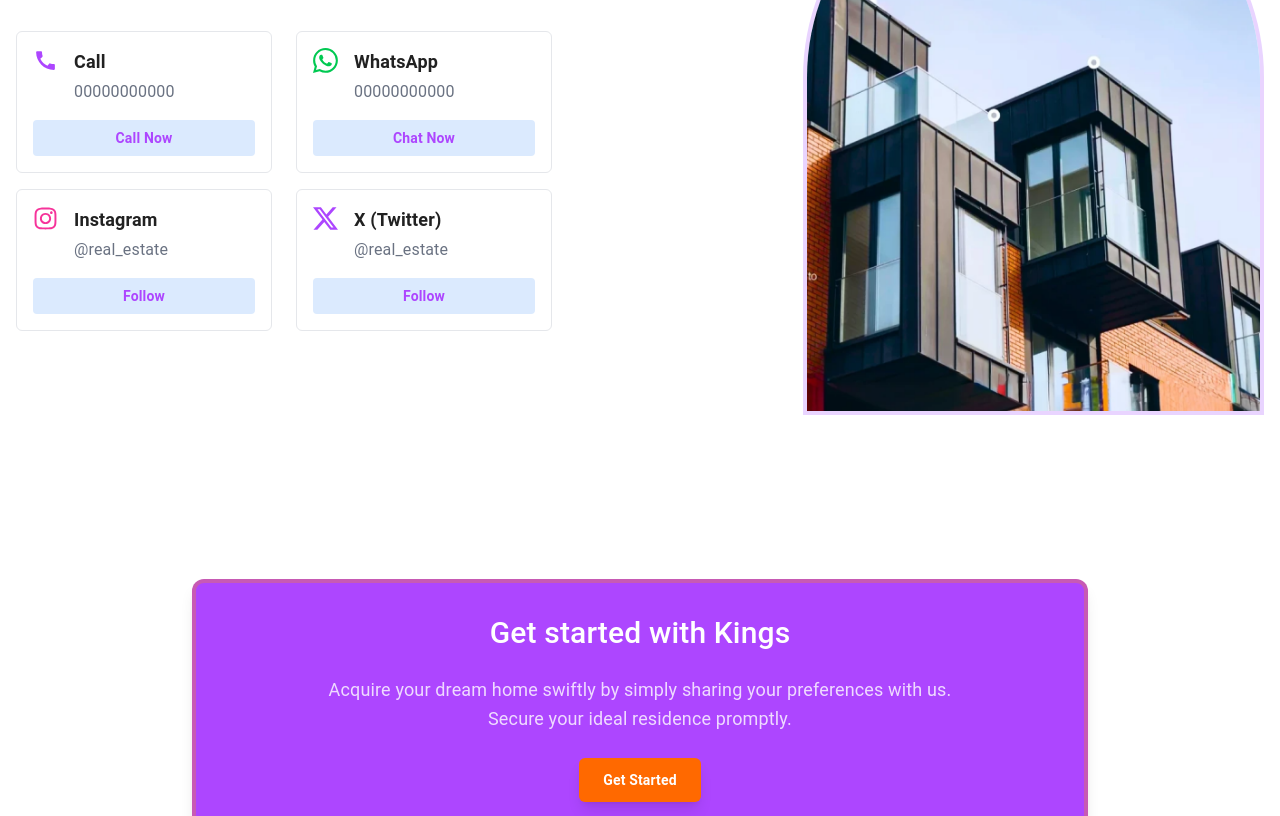
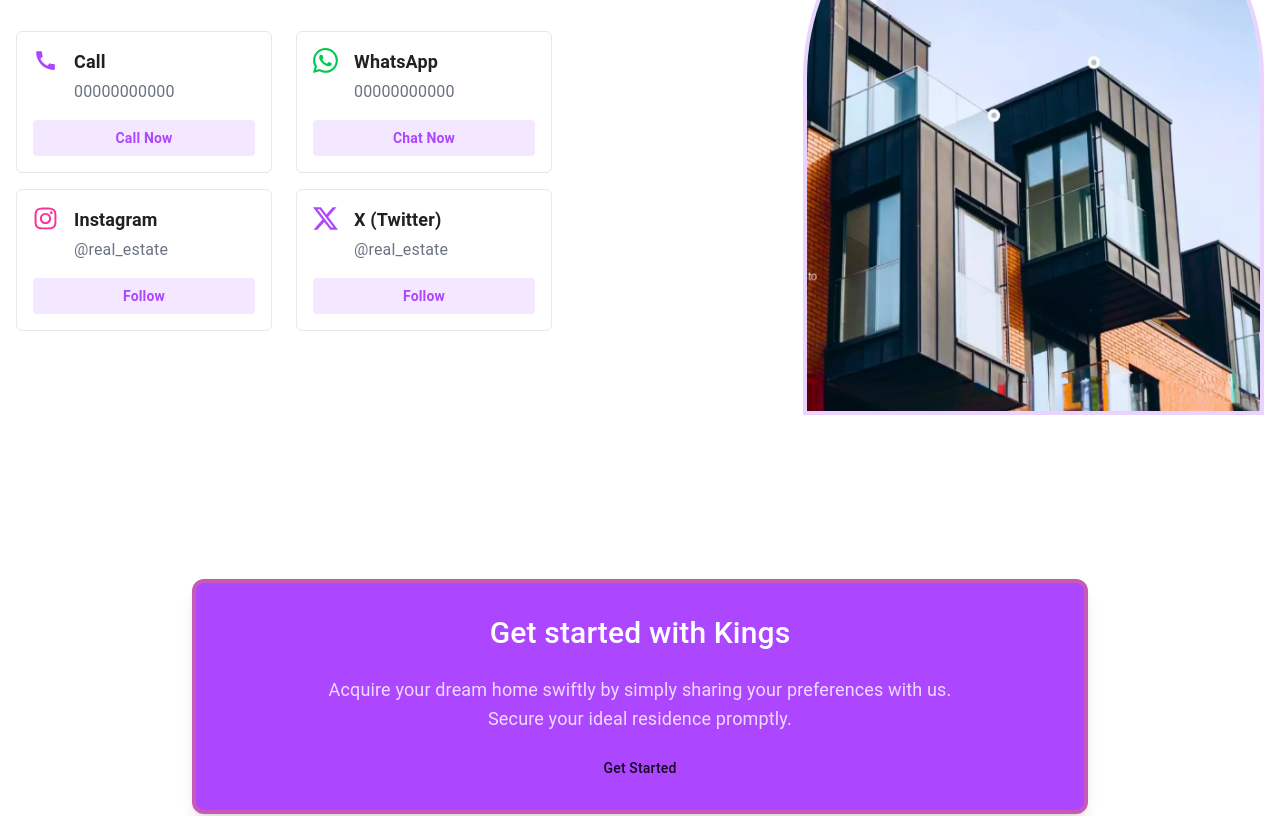
Before and after one commit to AL2002MI08/real_estate_agency, a React (Vite) app in the folder client/: page / in a window 1280 px wide. Shown: the part 2580-3396 px from the top of the page. Built offline with nearby package versions, Linux system fonts and the light colour scheme; no server answers.

Commit message:
refactor: update contact and get started section

```diff
--- a/client/src/components/sections/Contact.tsx
+++ b/client/src/components/sections/Contact.tsx
@@ -24,7 +24,7 @@ const Contact: React.FC = () => {
                     <span className="text-gray-500">00000000000</span>
                   </div>
                 </div>
-                <button className="w-full bg-blue-100 text-purple-500 font-semibold text-sm py-2 rounded hover:bg-gradient-to-r hover:from-purple-500 hover:to-purple-600 hover:text-white hover:scale-90 transition-transform duration-300">
+                <button className="w-full bg-purple-100 text-purple-500 font-semibold text-sm py-2 rounded hover:bg-gradient-to-r hover:from-purple-500 hover:to-purple-600 hover:text-white hover:scale-90 transition-transform duration-300">
                   Call Now
                 </button>
               </div>
@@ -39,7 +39,7 @@ const Contact: React.FC = () => {
                     <span className="text-gray-500">00000000000</span>
                   </div>
                 </div>
-                <button className="w-full bg-blue-100 text-purple-500 font-semibold text-sm py-2 rounded hover:bg-gradient-to-r hover:from-purple-400 hover:to-purple-600 hover:text-white hover:scale-90 transition-transform duration-300">
+                <button className="w-full bg-purple-100 text-purple-500 font-semibold text-sm py-2 rounded hover:bg-gradient-to-r hover:from-purple-400 hover:to-purple-600 hover:text-white hover:scale-90 transition-transform duration-300">
                   Chat Now
                 </button>
               </div>
@@ -55,7 +55,7 @@ const Contact: React.FC = () => {
                     <span className="text-gray-500">@real_estate</span>
                   </div>
                 </div>
-                <button className="w-full bg-blue-100 text-purple-500 font-semibold text-sm py-2 rounded hover:bg-gradient-to-r hover:from-purple-400 hover:to-purple-600 hover:text-white hover:scale-90 transition-transform duration-300">
+                <button className="w-full bg-purple-100 text-purple-500 font-semibold text-sm py-2 rounded hover:bg-gradient-to-r hover:from-purple-400 hover:to-purple-600 hover:text-white hover:scale-90 transition-transform duration-300">
                   Follow
                 </button>
               </div>
@@ -70,7 +70,7 @@ const Contact: React.FC = () => {
                     <span className="text-gray-500">@real_estate</span>
                   </div>
                 </div>
-                <button className="w-full bg-blue-100 text-purple-500 font-semibold text-sm py-2 rounded hover:bg-gradient-to-r hover:from-purple-500 hover:to-purple-600 hover:text-white hover:scale-90 transition-transform duration-300">
+                <button className="w-full bg-purple-100 text-purple-500 font-semibold text-sm py-2 rounded hover:bg-gradient-to-r hover:from-purple-500 hover:to-purple-600 hover:text-white hover:scale-90 transition-transform duration-300">
                   Follow
                 </button>
               </div>
--- a/client/src/components/sections/GetStarted.tsx
+++ b/client/src/components/sections/GetStarted.tsx
@@ -17,7 +17,7 @@ const GetStarted = () => {
           Secure your ideal residence promptly.
         </p>
 
-        <Button variant="none"
+        <Button variant="orange"
           onClick={() => navigate("/register")
           }
         >
```
